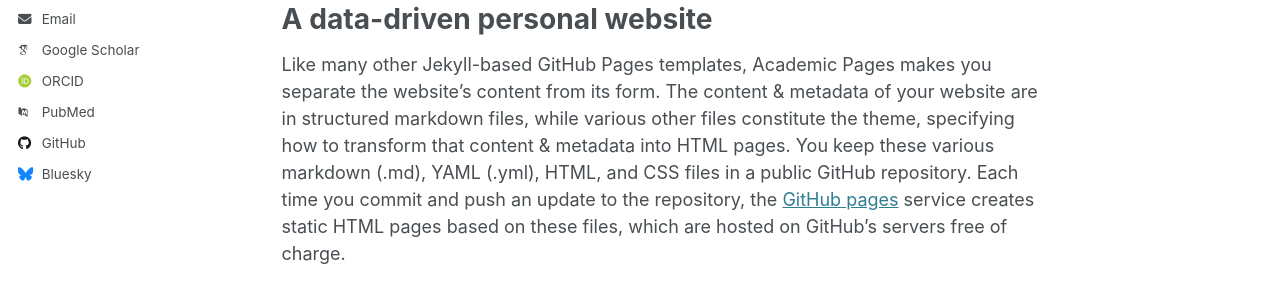
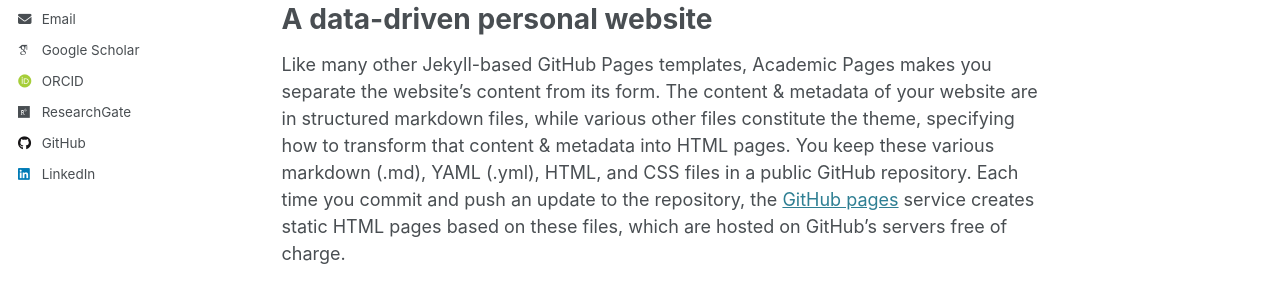
Before and after one commit to kwon193/kwon193.github.io, a Jekyll site: the page built from _pages/about.md, in a window 1280 px wide. Shown: the part 433-727 px from the top of the page. Built offline with Jekyll 4.4.1, drawn with Linux system fonts in a browser that asks for light colours; some web fonts are replaced; part of the change alters nothing that is shown.

Commit message:
Update _config.yml

```diff
--- a/_config.yml
+++ b/_config.yml
@@ -33,24 +33,24 @@ author:
 
   # Academic websites
   arxiv            : # URL - Update with the correct link to your profile
-  googlescholar    : "https://scholar.google.com/citations?user=PS_CX0AAAAAJ"
+  googlescholar    : "https://scholar.google.com/citations?user=duTAsQYAAAAJ&hl=en"
   impactstory      : # URL
-  orcid            : "http://orcid.org/yourorcidurl"
+  orcid            : "https://orcid.org/0000-0002-3605-5463"
   semantic         : # URL
-  pubmed           : "https://www.ncbi.nlm.nih.gov/pubmed/?term=john+snow"
-  researchgate     : # URL
+  pubmed           : # URL
+  researchgate     : "https://www.researchgate.net/profile/Sun-Beom-Kwon"# URL
   scopus           : # URL
 
   # Repositories and software development
   bitbucket        : # Username - Update with your username on the site
   codepen          : # Username
   dribbble         : # Username
-  github           : "academicpages"
+  github           : "kwon193"
   kaggle           : # Username
   stackoverflow    : # User number or user number and name (i.e., use "1" or "1/jeff-atwood")
 
   # Social media
-  bluesky          : "bsky.app" # Replace this with you Bluesky username
+  bluesky          : # Username
   facebook         : # Username
   flickr           : # Username
   foursquare       : # Username
@@ -59,7 +59,7 @@ author:
   keybase          : # Username
   instagram        : # Username
   lastfm           : # Username
-  linkedin         : # Username
+  linkedin         : "sunbeom-kwon-218958230" # Username
   mastodon         : # URL
   medium           : # URL
   pinterest        : # Username
```
